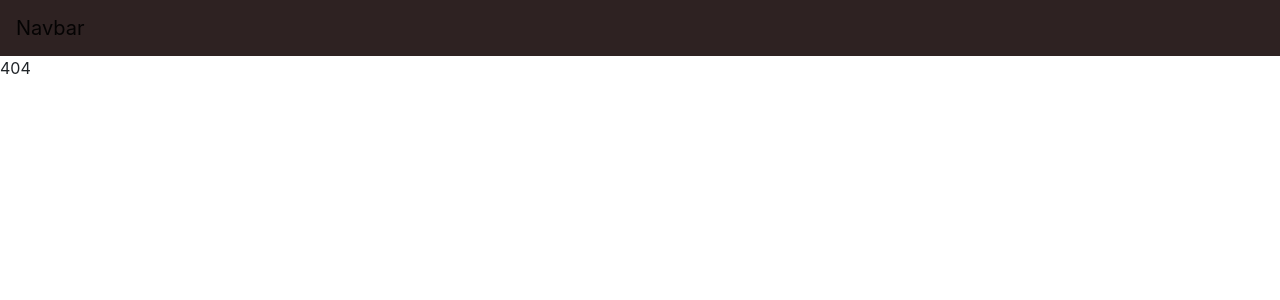
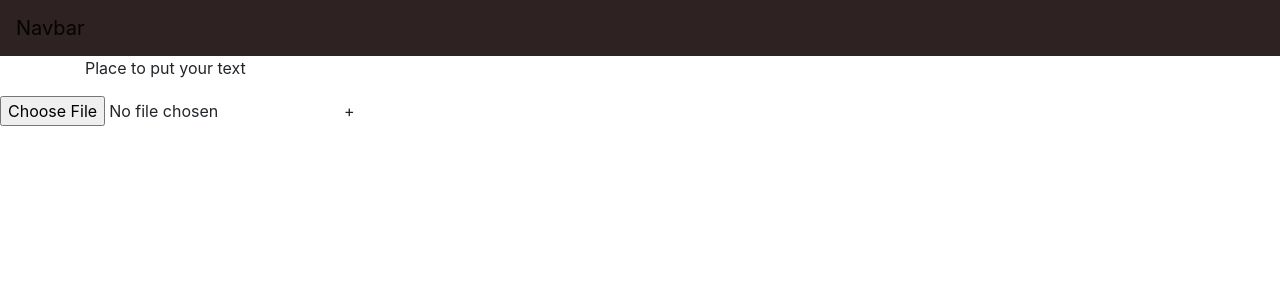
Before and after one commit to aljereno/portfolio-github, a React (Create React App) app: page /genshinScreen in a window 1280 px wide. Shown: the top 300 px of the page. Built offline with nearby package versions, Linux system fonts and the light colour scheme.

Commit message:
adding firebase functionality since one of my ongoing projects requires sending images

```diff
--- a/src/App.js
+++ b/src/App.js
@@ -7,6 +7,7 @@ import NavBar from "./components/NavBar";
 import Completed from "./screens/Completed";
 import Ongoing from "./screens/Ongoing";
 import { BrowserRouter, Route, Switch } from "react-router-dom";
+import GenshinScreen from './screens/GenshinScreen';
 
 function App() {
   return (
@@ -18,6 +19,7 @@ function App() {
         <Route path='/about' exact component={About}/>
         <Route path='/completed' exact component={Completed}/>
         <Route path='/ongoing' exact component={Ongoing}/>
+        <Route path='/genshinScreen' exact component={GenshinScreen}/>
         <Route path='/' render={() => <div>404</div>}/>
       </Switch>
     </BrowserRouter>
--- a/src/components/NavBar.js
+++ b/src/components/NavBar.js
@@ -15,7 +15,7 @@ const NavBar = () => {
         // </Navbar>
         <Navbar expand="lg" style={{backgroundColor: '#2E2222'}}>
             <Link to='/'>
-                <Navbar.Brand href="#">Navbar</Navbar.Brand>
+                <Navbar.Brand>Navbar</Navbar.Brand>
             </Link>
         </Navbar>
 
--- /dev/null
+++ b/src/components/UploadGenshin.js
@@ -0,0 +1,37 @@
+import React, { useState } from 'react';
+import '../styles/globalstyles.css';
+
+const UploadGenshin = () => {
+    const [file, setFile] = useState(null);
+    const [error, setError] = useState(null);
+
+    const types = ['image/png', 'image/jpeg'];
+
+    const changeHandler = (e) => {
+        let selected = e.target.files[0];
+        if(selected && types.includes(selected.type)){
+            setFile(selected);
+            setError('');
+        } else {
+            setFile(null);
+            setError('Please select a viable image');
+        }
+        console.log(selected);
+    }
+
+    return (
+        <form>
+            <label>
+                <input type="file" onChange={changeHandler}/>
+                <span>+</span>
+            </label>
+            <div className="output">
+                { error && <div className="error">{ error } </div>}
+                { file && <div> {file.name} </div>}
+                {/* { file && <ProgressBar file={file} setFile={setFile}/>} */}
+            </div>
+        </form>
+    )
+}
+
+export default UploadGenshin;
--- a/src/screens/Completed.js
+++ b/src/screens/Completed.js
@@ -11,8 +11,10 @@ const Completed = () => {
             <div style={{backgroundColor: 'Coral'}}>
                 <Container>
                     <p style={{textAlign: "center"}}>Completed</p>
+                    <p>
+                        Weatherbox (Guava Project)
+                    </p>
                 </Container>
-
             </div>
         </div>
     )
--- /dev/null
+++ b/src/screens/GenshinScreen.js
@@ -0,0 +1,18 @@
+import React, { useState } from 'react';
+import Container from 'react-bootstrap/Container';
+import UploadGenshin from '../components/UploadGenshin';
+import '../styles/globalstyles.css';
+
+const GenshinScreen = () => {
+
+    return (
+        <div>
+            <Container>
+                <p>Place to put your text</p>
+            </Container>
+            <UploadGenshin/>
+        </div>
+    )
+}
+
+export default GenshinScreen;
--- a/src/screens/Ongoing.js
+++ b/src/screens/Ongoing.js
@@ -2,6 +2,8 @@ import React from 'react';
 import Container from 'react-bootstrap/Container';
 import useWindowDimensions from '../components/WindowDimensions'
 import '../styles/globalstyles.css';
+import { Link } from 'react-router-dom';
+
 const Ongoing = () => {
 
     const { height, width } = useWindowDimensions();
@@ -11,6 +13,17 @@ const Ongoing = () => {
             <div style={{backgroundColor: 'Coral'}}>
                 <Container>
                     <p style={{textAlign: "center"}}>Ongoing</p>
+                    <Link to='/genshinScreen'>
+                        <p>
+                            Genshin Screen
+                        </p>
+                    </Link>
+                    <p>
+                        Fire Emblem Project
+                    </p>
+                    <p>
+                        Running Clicker Game Project
+                    </p>
                 </Container>
 
             </div>
```
Also changed, not shown: src/hooks/useStorage.js (added).
